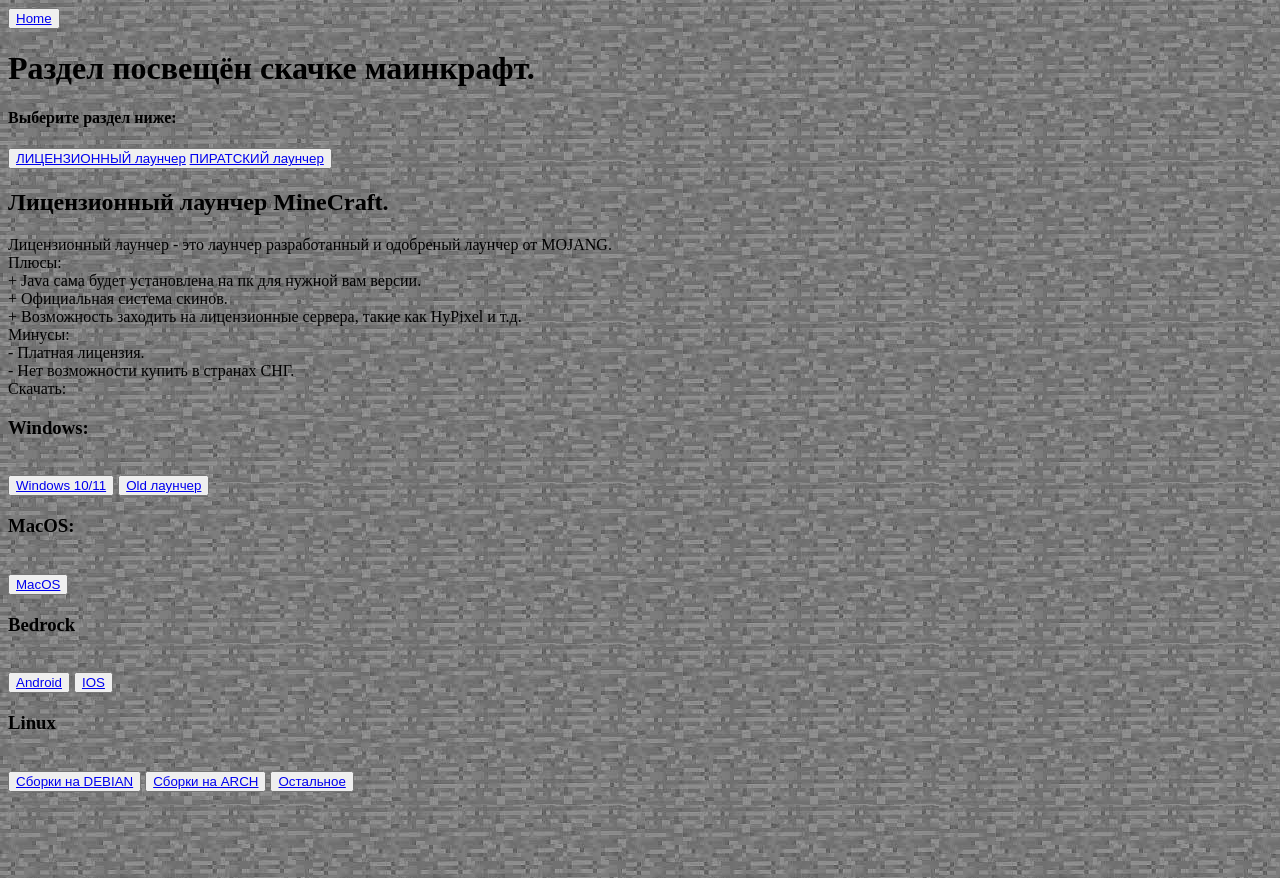
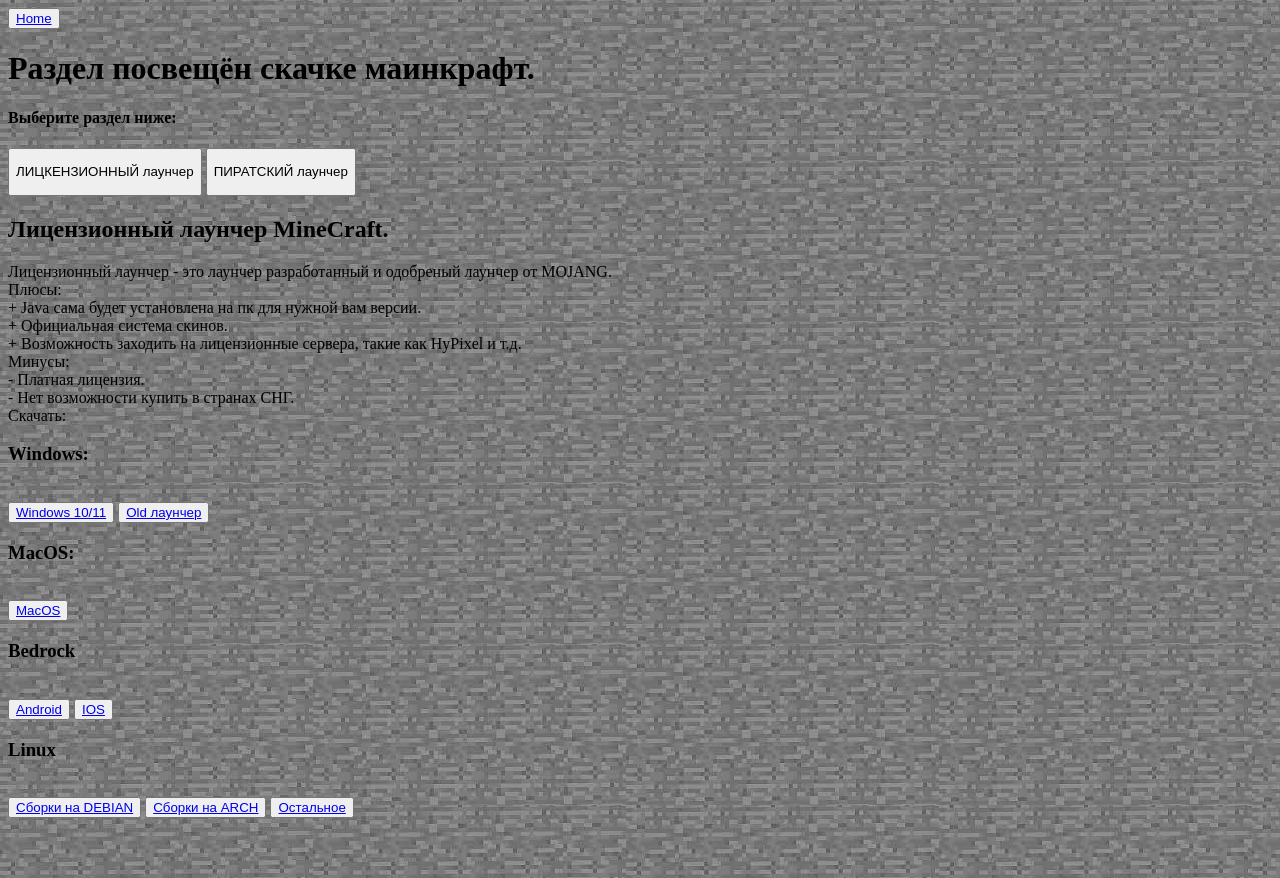
Before and after one commit to MaxiMax9055/Minecrafters_webresors, a Flask app: page /home in a window 1280 px wide. Run offline with Flask 3, Linux system fonts and the light colour scheme.

Commit message:
Update downtext.html

```diff
--- a/templates/downtext.html
+++ b/templates/downtext.html
@@ -15,8 +15,12 @@
 <h1>Раздел посвещён скачке маинкрафт.</h1>
 <h4>Выберите раздел ниже:</h4>
 <button>
-<a href="#Licens">ЛИЦЕНЗИОННЫЙ лаунчер</a>
-<a href="#Pirat">ПИРАТСКИЙ лаунчер</a>
+<a href="#Licens"></a>
+<p>ЛИЦКЕНЗИОННЫЙ лаунчер</p>
+</button>
+<button>
+<a href="#Pirat"></a>
+<p>ПИРАТСКИЙ лаунчер</p>
 </button>
 <a name="Licens"></a>
 <h2>Лицензионный лаунчер MineCraft.</h2>
```
